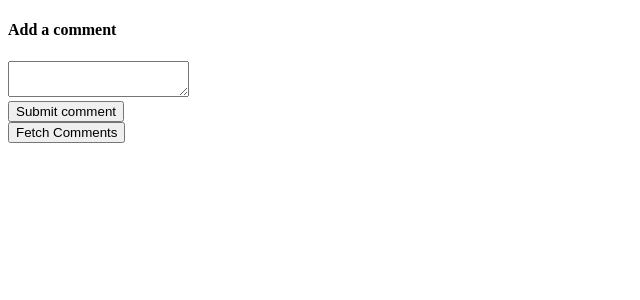
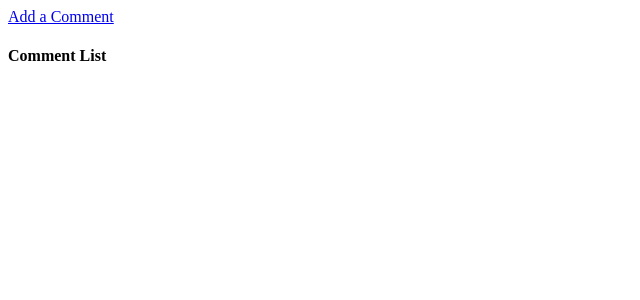
Before and after one commit to chucoyos/testing, a React (Create React App) app: page / in a window 1280 px wide. Shown: the top 300 px of the page, without its empty margins (0-640 px from the left). Built offline with nearby package versions, Linux system fonts and the light colour scheme.

Commit message:
add routes

```diff
--- a/package.json
+++ b/package.json
@@ -11,6 +11,7 @@
     "react": "^17.0.2",
     "react-dom": "^17.0.2",
     "react-redux": "^7.2.6",
+    "react-router-dom": "^6.2.1",
     "react-scripts": "5.0.0",
     "redux": "^4.1.2",
     "redux-promise": "^0.6.0",
--- a/src/components/App.js
+++ b/src/components/App.js
@@ -1,11 +1,15 @@
+import { Routes, Route, Outlet } from 'react-router-dom';
 import CommentBox from 'components/CommentBox';
 import CommentList from 'components/CommentList';
 
 export default function App() {
 	return (
 		<div className='App'>
-			<CommentBox />
-			<CommentList />
+			<Routes>
+				<Route path='/' element={<CommentList />} />
+				<Route path='/post' element={<CommentBox />}></Route>
+			</Routes>
+			<Outlet />
 		</div>
 	);
 }
--- a/src/components/CommentBox.js
+++ b/src/components/CommentBox.js
@@ -1,5 +1,6 @@
 import React from 'react';
 import { connect } from 'react-redux';
+import { Link } from 'react-router-dom';
 import * as actions from 'actions';
 
 class commentBox extends React.Component {
@@ -27,6 +28,7 @@ class commentBox extends React.Component {
 				<button className='fetch-comments' onClick={this.props.fetchComments}>
 					Fetch Comments
 				</button>
+				<Link to='/'>Comments</Link>
 			</div>
 		);
 	}
--- a/src/components/CommentList.js
+++ b/src/components/CommentList.js
@@ -1,5 +1,6 @@
 import React from 'react';
 import { connect } from 'react-redux';
+import { Link } from 'react-router-dom';
 
 class CommentList extends React.Component {
 	renderComments() {
@@ -10,6 +11,8 @@ class CommentList extends React.Component {
 	render() {
 		return (
 			<div className='commentList'>
+				<Link to='/post'>Add a Comment</Link>
+				<h4>Comment List</h4>
 				<ul>{this.renderComments()}</ul>
 			</div>
 		);
--- a/src/index.js
+++ b/src/index.js
@@ -1,11 +1,16 @@
 import React from 'react';
 import ReactDOM from 'react-dom';
+import { BrowserRouter, Routes, Route } from 'react-router-dom';
 import Root from 'Root';
 import App from 'components/App';
 
 ReactDOM.render(
 	<Root>
-		<App />
+		<BrowserRouter>
+			<Routes>
+				<Route path='*' element={<App />} />
+			</Routes>
+		</BrowserRouter>
 	</Root>,
 	document.getElementById('root')
 );
```
Also changed, not shown: 1 other file (tests, documents, lock files or other folders).
